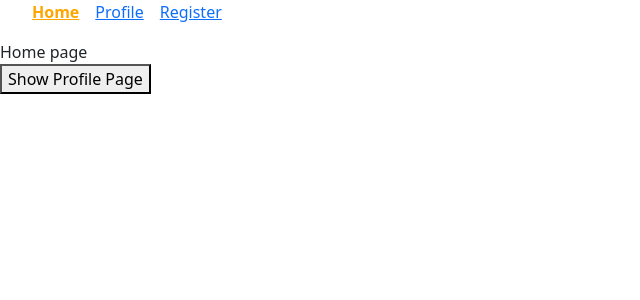
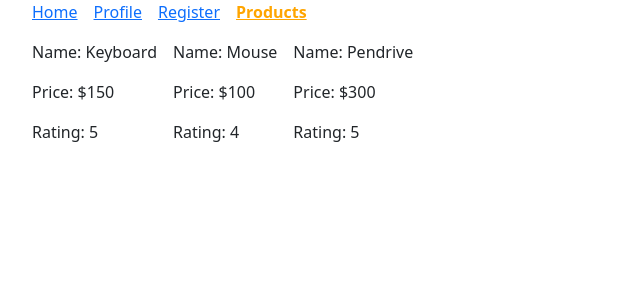
Before and after one commit to christianboyle/react-router-6-course, a React (Vite) app: page /products in a window 1280 px wide. Before the commit this address led to /. Shown: the top 300 px of the page, without its empty margins (0-640 px from the left). Built offline with nearby package versions, Linux system fonts and the light colour scheme.

Commit message:
how to access url parameters

```diff
--- a/src/components/Header.jsx
+++ b/src/components/Header.jsx
@@ -29,6 +29,14 @@ const Header = () => {
             Register
           </NavLink>
         </li>
+        <li>
+          <NavLink
+            to='/products'
+            className={({ isActive }) => (isActive ? 'highlight' : '')}
+          >
+            Products
+          </NavLink>
+        </li>
       </ul>
     </>
   )
--- /dev/null
+++ b/src/components/Products.jsx
@@ -0,0 +1,45 @@
+import React from 'react'
+import { useSearchParams } from 'react-router-dom'
+
+const products = [
+  {
+    id: 1,
+    name: 'Keyboard',
+    price: '150',
+    rating: 5
+  },
+  {
+    id: 2,
+    name: 'Mouse',
+    price: '100',
+    rating: 4
+  },
+  {
+    id: 3,
+    name: 'Pendrive',
+    price: '300',
+    rating: 5
+  }
+]
+
+const Products = () => {
+  const [searchParams] = useSearchParams()
+  const rating = parseInt(searchParams.get('rating'), 10)
+  let filtered = products
+  if (rating) {
+    filtered = products.filter((product) => product.rating === rating)
+  }
+  return (
+    <ul className='products'>
+      {filtered.map(({ id, name, price, rating }) => (
+        <li className='product' key={id}>
+          <p>Name: {name}</p>
+          <p>Price: ${price}</p>
+          <p>Rating: {rating}</p>
+        </li>
+      ))}
+    </ul>
+  )
+}
+
+export default Products
--- a/src/main.jsx
+++ b/src/main.jsx
@@ -5,10 +5,9 @@ import App from './App'
 import Home from './components/Home'
 import Profile from './components/Profile'
 import Header from './components/Header'
-import NotFound from './components/NotFound'
-import UserInfo from './components/UserInfo'
 import Register from './components/Register'
 import UserDetails from './components/UserDetails'
+import Products from './components/Products'
 import 'bootstrap/dist/css/bootstrap.min.css'
 import './index.css'
 
@@ -20,6 +19,7 @@ ReactDOM.createRoot(document.getElementById('root')).render(
       <Route path='/profile/:username' element={<Profile />} />
       <Route path='/register' element={<Register />} />
       <Route path='/details' element={<UserDetails />} />
+      <Route path='/products' element={<Products />} />
       <Route path='*' element={<Navigate to='/' />} />
     </Routes>
   </BrowserRouter>
```
